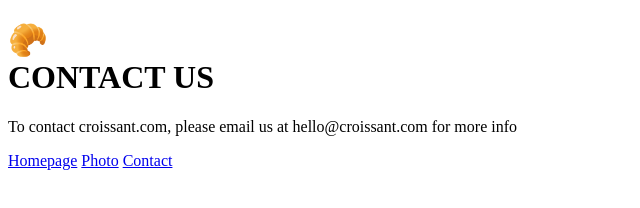
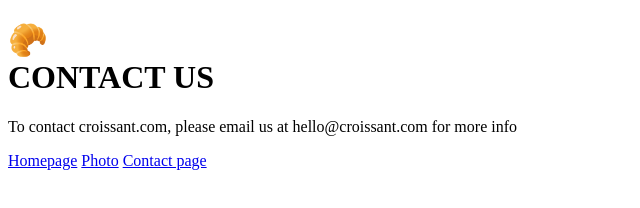
Before and after one commit to Portia165/Croissant, a plain HTML site: page contact.html in a window 1280 px wide. Shown: the full height of the page, 0-640 px from the left. Drawn offline with Linux system fonts and the light colour scheme.

```diff
--- a/contact.html
+++ b/contact.html
@@ -17,6 +17,6 @@
     </p>
     <a href="/index.html">Homepage</a>
     <a href="/photo.html">Photo</a>
-    <a href="/contact.html">Contact</a>
+    <a href="/contact.html">Contact page</a>
   </body>
 </html>
```
